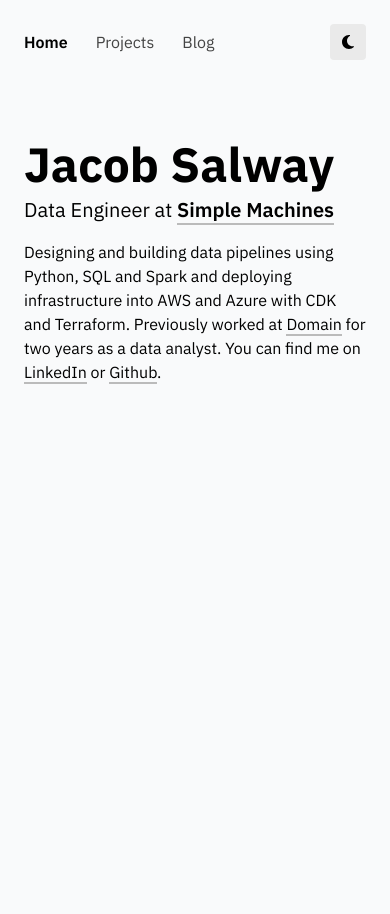
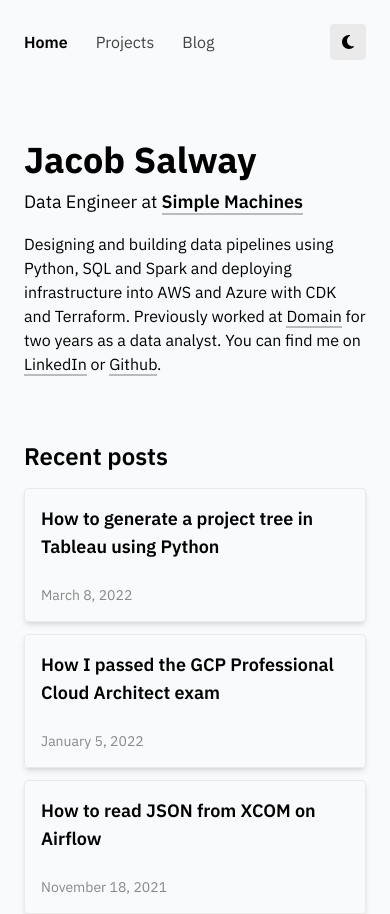
Before and after one commit to jacobsalway/jacobsalway.com, a Next.js app: page / in a window 390 px wide. Before the commit the page ends 844 px from the top, so only its background shows below. Built offline with nearby package versions, Linux system fonts and the light colour scheme.

Commit message:
add recent posts to homepage

```diff
--- a/src/pages/index.tsx
+++ b/src/pages/index.tsx
@@ -1,23 +1,41 @@
 import Container from '@components/Container'
 import { getHero } from '@lib/content'
-import { Hero } from '@types'
+import { getPosts, sortPostsByDate } from '@lib/posts'
+import { formatDate } from '@lib/utils'
+import { Hero, Post } from '@types'
 import type { GetStaticProps, NextPage } from 'next'
+import Link from 'next/link'
 
-type Props = { hero: Hero }
+type Props = { hero: Hero; topPosts: Post[] }
 
-const Home: NextPage<Props> = ({ hero }) => {
+const Home: NextPage<Props> = ({ hero, topPosts }) => {
     const { name, tagline, subtext } = hero
 
     return (
         <Container showFooter={false}>
-            <h1 className="mb-2 text-5xl font-bold">{name}</h1>
+            <h1 className="mb-2 text-4xl font-bold sm:text-5xl">{name}</h1>
             <h2
-                className="text-xl"
+                className="text-lg sm:text-xl"
                 dangerouslySetInnerHTML={{ __html: tagline }}
             />
             <div className="mt-4">
                 {subtext.map((e, i) => (
                     <div key={i} dangerouslySetInnerHTML={{ __html: e }} />
+                ))}
+            </div>
+            <h3 className="mt-16 text-2xl font-semibold">Recent posts</h3>
+            <div className="mt-4 grid gap-3 sm:grid-cols-3">
+                {topPosts.map((p) => (
+                    <Link key={p.id} href={`/blog/${p.id}`}>
+                        <a className="flex flex-col justify-between rounded border p-4 no-underline shadow-md dark:border-gray-500">
+                            <div className="text-lg font-semibold">
+                                {p.title}
+                            </div>
+                            <div className="mt-6 text-sm text-gray-400">
+                                {formatDate(p.date)}
+                            </div>
+                        </a>
+                    </Link>
                 ))}
             </div>
         </Container>
@@ -26,9 +44,11 @@ const Home: NextPage<Props> = ({ hero }) => {
 
 export const getStaticProps: GetStaticProps<Props> = () => {
     const hero = getHero()
+    const posts = getPosts()
+    const topPosts = sortPostsByDate(posts).slice(0, 3)
 
     return {
-        props: { hero },
+        props: { hero, topPosts },
     }
 }
 
```
